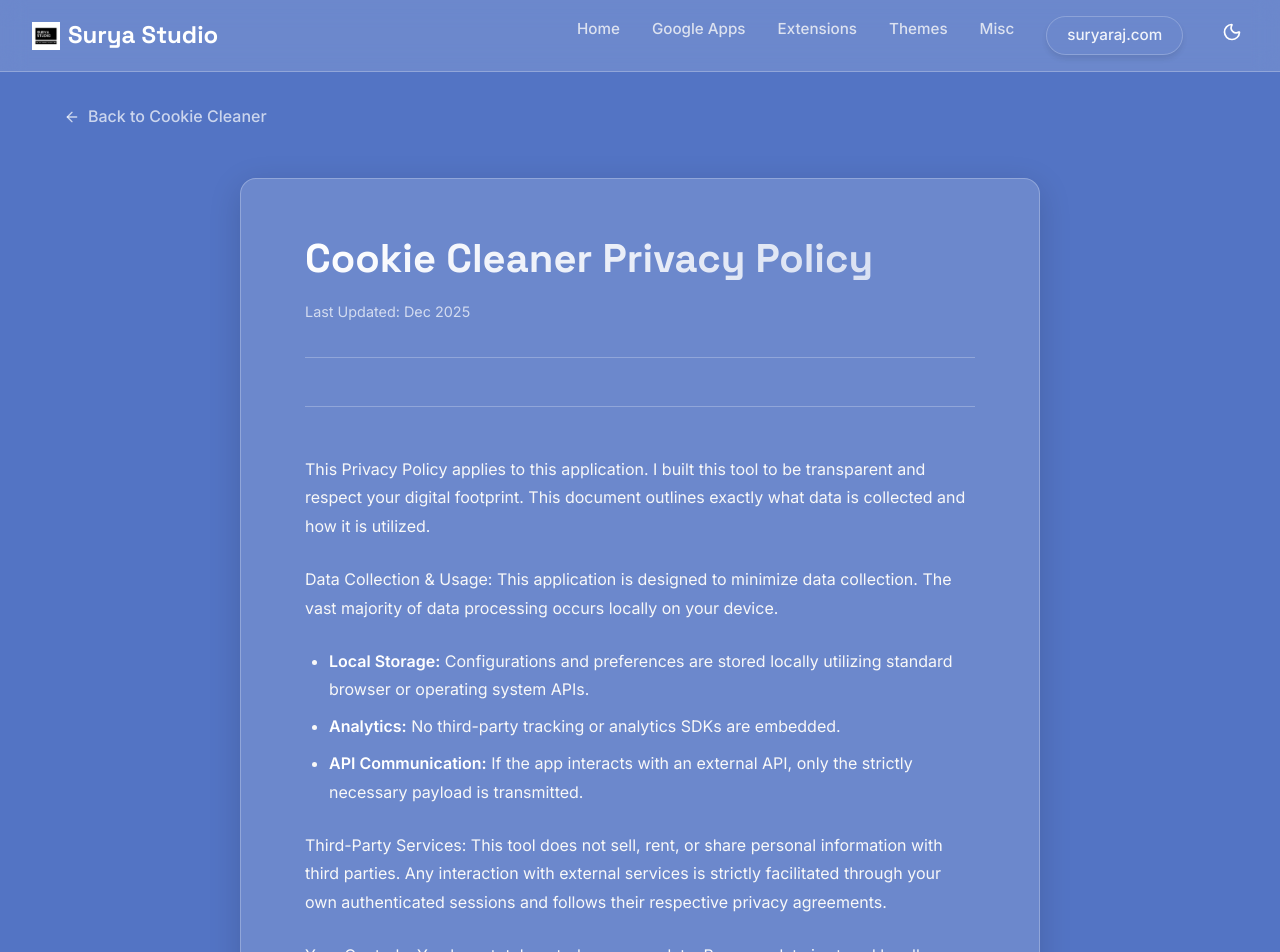
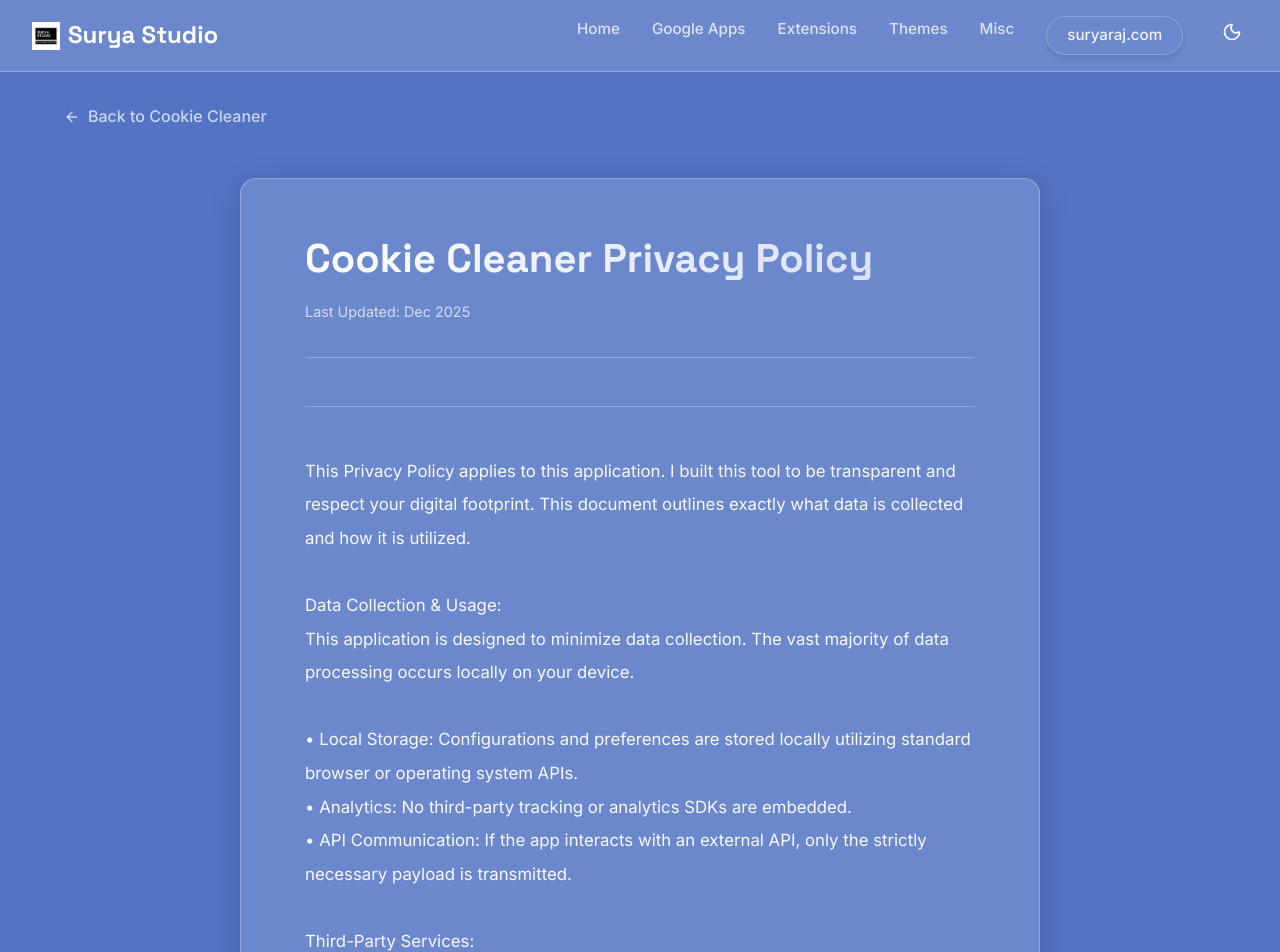
Before and after one commit to suryakantamangaraj/apps, a React (Vite) app: page /app/cookie-cleaner/privacy in a window 1280 px wide. Shown: the top 952 px of the page. Built offline with nearby package versions, Linux system fonts and the light colour scheme.

Commit message:
style(privacy): simplify privacy policy content and layout

```diff
--- a/src/data/appDataExtensions.jsx
+++ b/src/data/appDataExtensions.jsx
@@ -103,11 +103,27 @@ export const appDataExtensions = [
         title: "Tailwind-ify",
         tagline: "Convert CSS to Tailwind classes effortlessly.",
         description: "A Chrome extension that inspects your webpage's styles and converts them into Tailwind CSS classes in real-time.",
-        version: "1.0.0",
+        version: "1.0.1",
         lastUpdated: "March 2026",
         platform: "Chrome",
         storeLink: "https://chrome.google.com/webstore",
-        privacyPolicy: `# Privacy Policy for Tailwind-ify\n\nThis Privacy Policy applies to the Tailwind-ify Chrome extension. This tool was built to be transparent and respect your digital footprint. This document outlines exactly what data is collected and how it is utilized.\n\n## Data Collection & Usage:\nTailwind-ify is designed for zero data collection. All CSS processing and Tailwind class conversion occurs locally on your device within the browser's sandbox.\n\n• Chrome Permissions (activeTab): This permission is used exclusively to inspect the styles of elements on the webpage you are currently viewing. No browsing history or page content is recorded or transmitted.\n• Local Storage: Any configurations or preferences are stored locally using standard Chrome Storage APIs. No data is synced to external servers.\n• Analytics: Tailwind-ify does not include any third-party tracking or analytics SDKs.\n\n## Third-Party Services:\nThis tool does not sell, rent, or share personal information with third parties. It is a standalone developer tool with no external API dependencies.\n\n## Your Controls:\nYou have total control over your data. Because all data is stored locally, uninstalling the extension or clearing your browser data will immediately purge all related configurations.\n\n## Contact:\nIf you have questions about this policy or the implementation details, feel free to reach out via contact@suryaraj.com`,
+        privacyPolicy: `This Privacy Policy applies to the Tailwind-ify Chrome extension. This tool was built to be transparent and respect your digital footprint.
+
+Data Collection & Usage:
+Tailwind-ify is designed for zero data collection. All CSS processing and Tailwind class conversion occurs locally on your device within the browser's sandbox.
+
+• Chrome Permissions (activeTab): This permission is used exclusively to inspect the styles of elements on the webpage you are currently viewing. No browsing history or page content is recorded or transmitted.
+• Local Storage: Any configurations or preferences are stored locally using standard Chrome Storage APIs. No data is synced to external servers.
+• Analytics: Tailwind-ify does not include any third-party tracking or analytics SDKs.
+
+Third-Party Services:
+This tool does not sell, rent, or share personal information with third parties. It is a standalone developer tool with no external API dependencies.
+
+Your Controls:
+You have total control over your data. Because all data is stored locally, uninstalling the extension or clearing your browser data will immediately purge all related configurations.
+
+Contact:
+If you have questions about this policy or the implementation details, feel free to reach out via contact@suryaraj.com`,
         icon: <Puzzle size={32} />,
         features: [
             { title: "Real-Time Conversion", description: "Instantly convert CSS styles to Tailwind classes as you inspect elements.", icon: <Zap size={24} /> },
--- a/src/pages/PrivacyPolicy.jsx
+++ b/src/pages/PrivacyPolicy.jsx
@@ -38,63 +38,8 @@ const PrivacyPolicy = () => {
                     </p>
                 </header>
 
-                <div className="privacy-text-body">
-                    {app.privacyPolicy.split('\n\n').map((block, index) => {
-                        // Skip if it's an H1 that just repeats the title
-                        if (block.startsWith('# ')) {
-                            const headerText = block.replace('# ', '').toLowerCase();
-                            if (headerText.includes('privacy policy') || headerText.includes(app.title.toLowerCase())) {
-                                return null;
-                            }
-                            return <h2 key={index}>{block.replace('# ', '')}</h2>;
-                        }
-
-                        // Header 2
-                        if (block.startsWith('## ')) {
-                            return <h2 key={index} style={{ marginTop: '2.5rem' }}>{block.replace('## ', '')}</h2>;
-                        }
-
-                        // Bullet Points
-                        if (block.includes('\n• ') || block.startsWith('• ')) {
-                            const lines = block.split('\n');
-                            const listItems = [];
-                            const paragraphs = [];
-
-                            lines.forEach(line => {
-                                const trimmed = line.trim();
-                                if (trimmed.startsWith('•')) {
-                                    listItems.push(trimmed.replace(/^•\s*/, ''));
-                                } else if (trimmed) {
-                                    paragraphs.push(trimmed);
-                                }
-                            });
-
-                            return (
-                                <section key={index} style={{ margin: '1.5rem 0' }}>
-                                    {paragraphs.map((p, i) => <p key={i}>{p}</p>)}
-                                    <ul>
-                                        {listItems.map((item, i) => {
-                                            const [label, ...descParts] = item.split(':');
-                                            const desc = descParts.join(':');
-                                            return (
-                                                <li key={i}>
-                                                    {desc ? (
-                                                        <>
-                                                            <strong>{label}:</strong> {desc}
-                                                        </>
-                                                    ) : (
-                                                        item
-                                                    )}
-                                                </li>
-                                            );
-                                        })}
-                                    </ul>
-                                </section>
-                            );
-                        }
-                        // Default Paragraph
-                        return <p key={index} style={{ marginBottom: '1.5rem' }}>{block}</p>;
-                    })}
+                <div className="privacy-text-body" style={{ whiteSpace: 'pre-line', lineHeight: '2', fontSize: '1.05rem', color: 'var(--off-white)' }}>
+                    {app.privacyPolicy}
                 </div>
             </article>
         </div>
```
